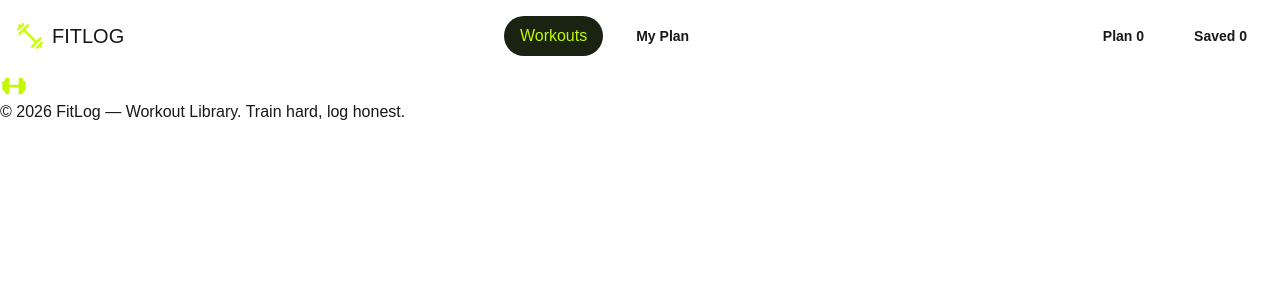
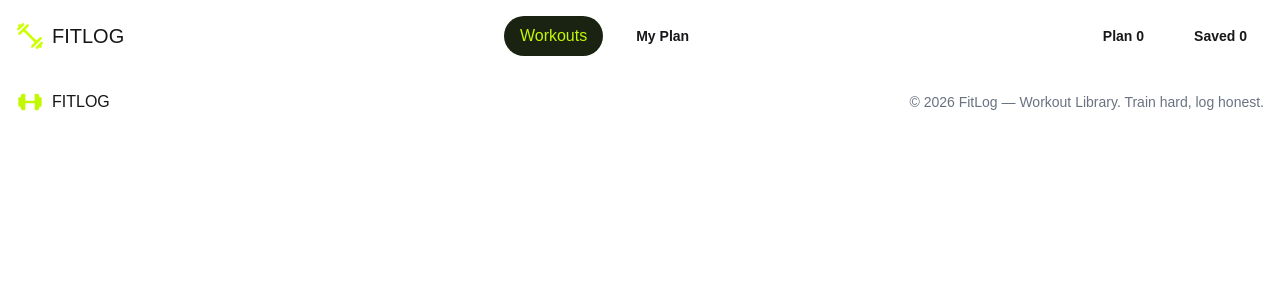
Before and after one commit to tahxin/fit-log, a Next.js app: page / in a window 1280 px wide. Shown: the top 300 px of the page. Built offline with nearby package versions, Linux system fonts and the light colour scheme.

Commit message:
finished navbar and made button components

```diff
--- /dev/null
+++ b/src/components/button.tsx
@@ -0,0 +1,18 @@
+import React from 'react';
+
+interface ButtonProps extends React.ButtonHTMLAttributes<HTMLButtonElement> {
+    children: React.ReactNode;
+}
+
+const Button = ({ children, className = '', ...props }: ButtonProps) => {
+    return (
+        <button
+            className={`rounded-full bg-[#C2F800] px-5 py-2 text-[#000000] ${className}`}
+            {...props}
+        >
+            {children}
+        </button>
+    );
+};
+
+export default Button;
--- a/src/components/footer.tsx
+++ b/src/components/footer.tsx
@@ -4,12 +4,15 @@ import FooterLogo from '@/../public/SVG.svg';
 
 const Footer = () => {
     return (
-        <section>
-            <div>
+        <section className="flex justify-between items-center p-4">
+            <div className="flex items-center gap-2">
                 <Image src={FooterLogo} alt="Logo" width={28} height={28} />
+                <p className="text-bold font-oswald">FITLOG</p>
             </div>
             <div>
-                <p>© 2026 FitLog — Workout Library. Train hard, log honest.</p>
+                <p className="text-sm text-gray-500">
+                    © 2026 FitLog — Workout Library. Train hard, log honest.
+                </p>
             </div>
 
         </section>
```
